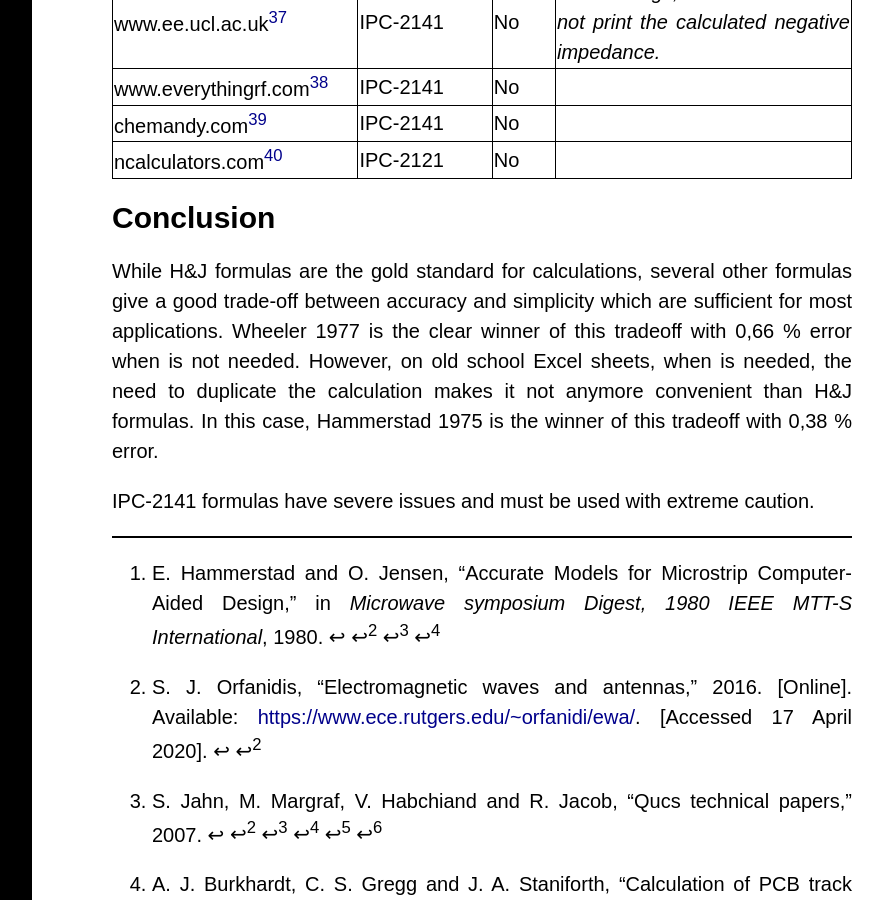
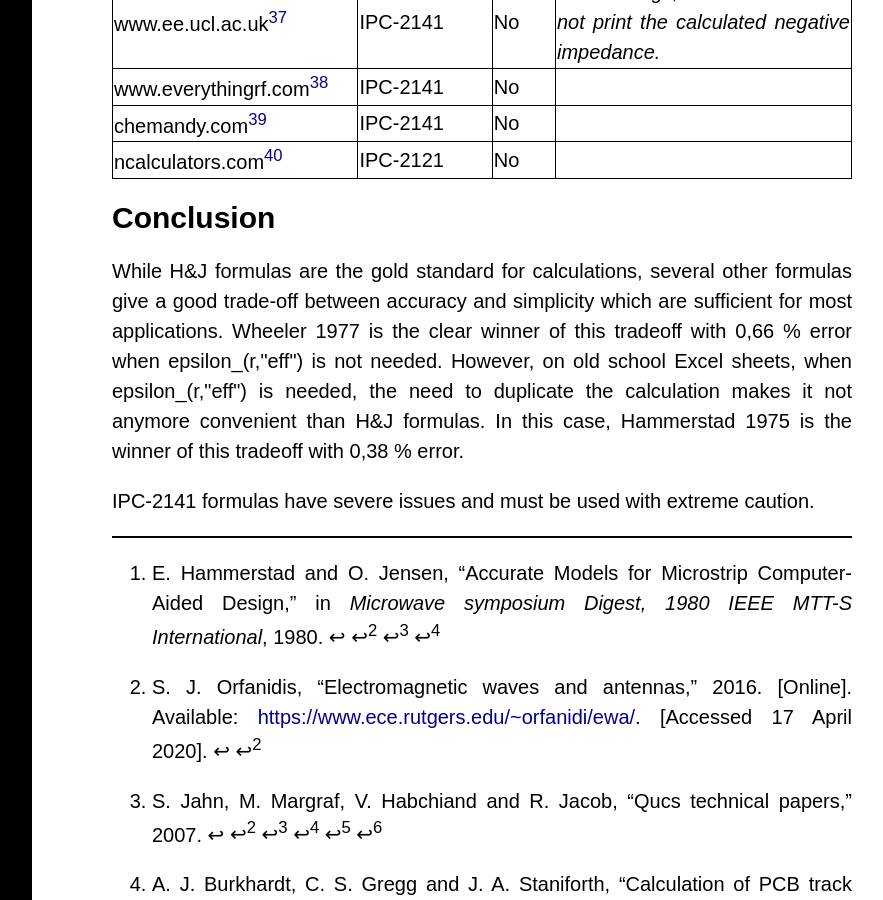
Before and after one commit to thadrien/Zview.github.io, a Jekyll site: the page built from _unreleased/2024-07-07-microstrip-formulas-comparison.md, in a window 1280 px wide and 900 px high, scrolled down 10837 px. Shown: the whole window, without its empty margins (328-1211 px from the left). Built offline with Jekyll 4.4.1, drawn with Linux system fonts in a browser that asks for light colours; a script that is not in the unit is left out; some of the changed text lies outside the part shown.

Commit message:
Fixup: forgotten er_eff and straight typo in eff of er_eff.

```diff
--- a/_unreleased/2024-07-07-microstrip-formulas-comparison.md
+++ b/_unreleased/2024-07-07-microstrip-formulas-comparison.md
@@ -104,9 +104,9 @@ Wheeler 1977 formulas are seen more often than Wheeler 1965 formulas in literatu
   \end{array}
 </latexmath>
 
-They are used in several microwave calculators[^17]<sup>,</sup>[^18]<sup>,</sup>[^19]<sup>,</sup>[^20]<sup>,</sup>[^21]. Calculator[^21] has a mistake in the handling of <asciimath>epsilon_(r,eff)</asciimath>, which can be diagnosed by calculating impedances with <asciimath>epsilon_r=1</asciimath>.
+They are used in several microwave calculators[^17]<sup>,</sup>[^18]<sup>,</sup>[^19]<sup>,</sup>[^20]<sup>,</sup>[^21]. Calculator[^21] has a mistake in the handling of <asciimath>epsilon_(r,"eff")</asciimath>, which can be diagnosed by calculating impedances with <asciimath>epsilon_r=1</asciimath>.
 
-No explicit formula is given for <asciimath>epsilon_(r,eff)</asciimath>. The reason is that it can be calculated with: <asciimath>epsilon_(r,eff)=[(Z_0(h,w,epsilon_r=1))/(Z_0(h,w,epsilon_r=epsilon_r))]^2</asciimath>. This makes these formulas both simple and complex at the same time. In a programming language, it is easy to define a function and to use it two times to calculate . In an old school Excel sheet this would lead to use twice plus one many columns, which more than Hammerstad & Jansen formulas.
+No explicit formula is given for <asciimath>epsilon_(r,"eff")</asciimath>. The reason is that it can be calculated with: <asciimath>epsilon_(r,"eff")=[(Z_0(h,w,epsilon_r=1))/(Z_0(h,w,epsilon_r=epsilon_r))]^2</asciimath>. This makes these formulas both simple and complex at the same time. In a programming language, it is easy to define a function and to use it two times to calculate . In an old school Excel sheet this would lead to use twice plus one many columns, which more than Hammerstad & Jansen formulas.
 
 ### Hammerstad 1975 formulas
 
@@ -239,7 +239,7 @@ The following table sums up some microstrip calculators and the formulas which t
 
 ## Conclusion
 
-While H&J formulas are the gold standard for calculations, several other formulas give a good trade-off between accuracy and simplicity which are sufficient for most applications. Wheeler 1977 is the clear winner of this tradeoff with 0,66 % error when is not needed. However, on old school Excel sheets, when is needed, the need to duplicate the calculation makes it not anymore convenient than H&J formulas. In this case, Hammerstad 1975 is the winner of this tradeoff with 0,38 % error.
+While H&J formulas are the gold standard for calculations, several other formulas give a good trade-off between accuracy and simplicity which are sufficient for most applications. Wheeler 1977 is the clear winner of this tradeoff with 0,66 % error when <asciimath>epsilon_(r,"eff")</asciimath> is not needed. However, on old school Excel sheets, when <asciimath>epsilon_(r,"eff")</asciimath> is needed, the need to duplicate the calculation makes it not anymore convenient than H&J formulas. In this case, Hammerstad 1975 is the winner of this tradeoff with 0,38 % error.
 
 IPC-2141 formulas have severe issues and must be used with extreme caution.
 
```
